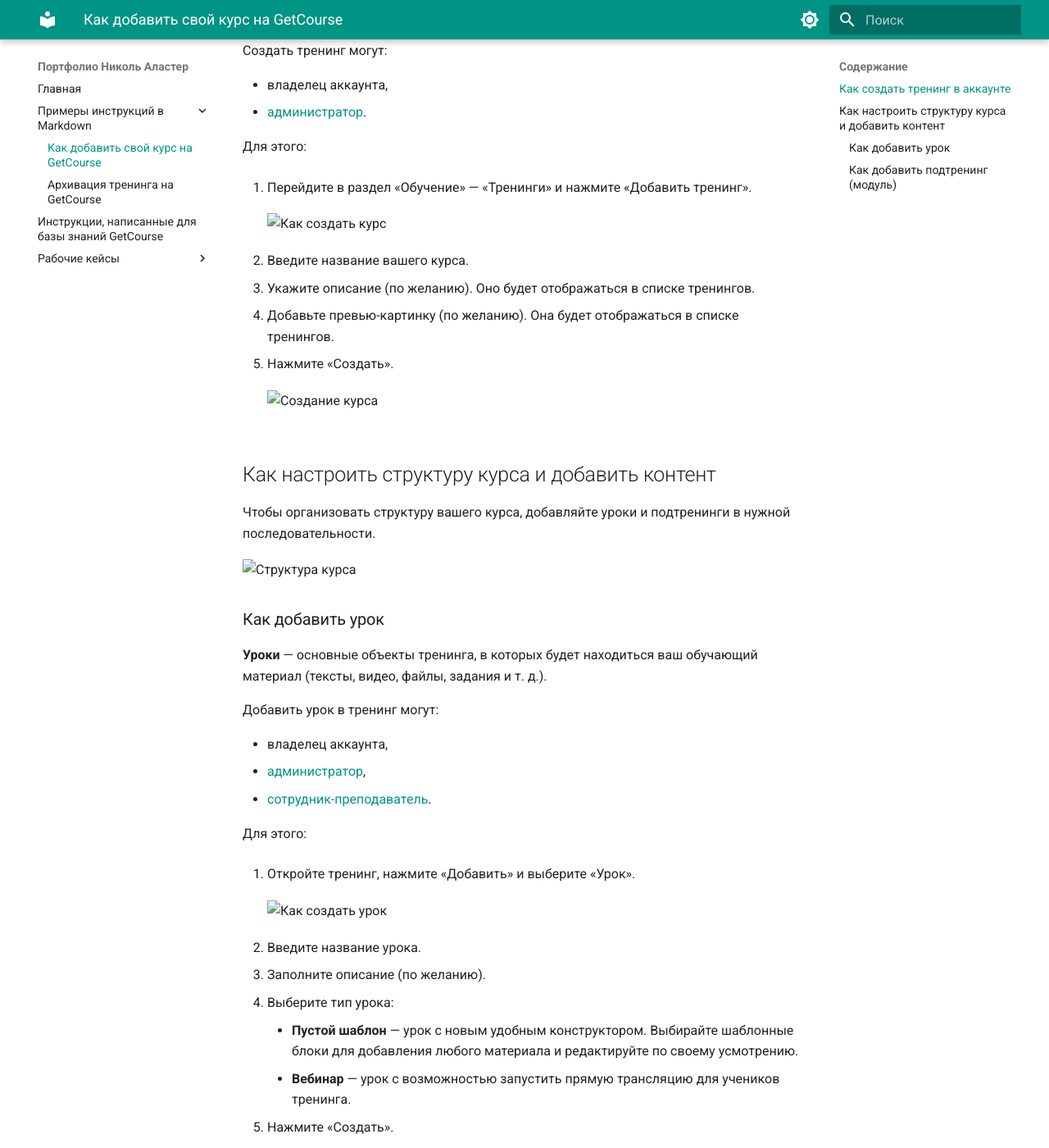
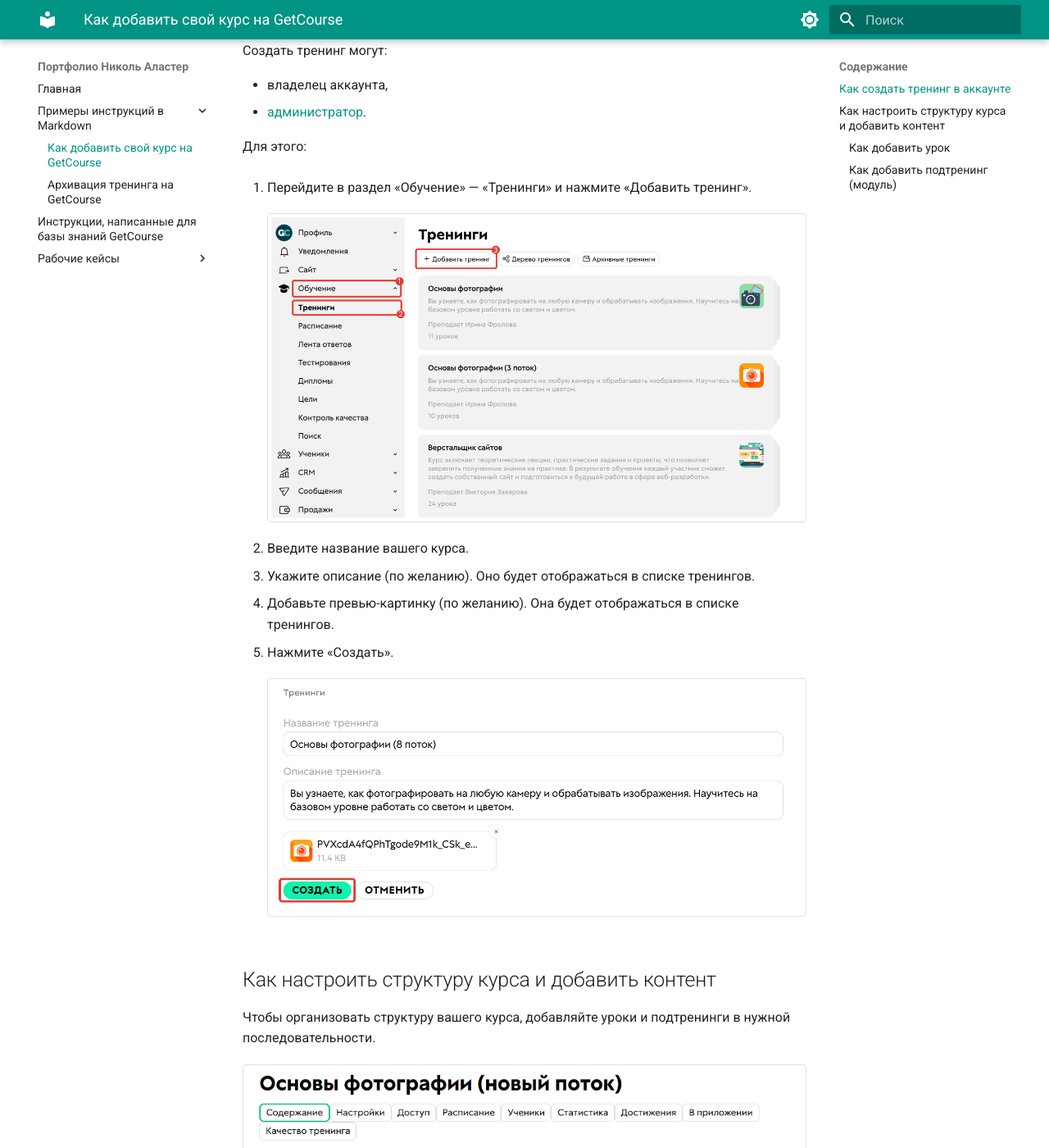
Before and after one commit to alaster-nikol/docs-of-Nikole, an MkDocs documentation site: the page built from docs/markdown/course.md, in a window 1280 px wide and 1400 px high, scrolled down 431 px. Shown: the whole window at 82% size. Built offline with MkDocs 1.6.1 and Material for MkDocs 9.7.7, drawn with Linux system fonts in a browser that asks for light colours; some of the changed text lies outside the part shown.

Commit message:
Поправила отображение изображений в HTML

```diff
--- a/docs/markdown/course.md
+++ b/docs/markdown/course.md
@@ -15,7 +15,7 @@
 
 1. Перейдите в раздел «Обучение» — «Тренинги» и нажмите «Добавить тренинг».
 
-    ![Как создать курс](/docs/480.png)
+    <img src="../images/480.png" class="border" alt="Как создать курс">
 
 2. Введите название вашего курса.
 
@@ -25,13 +25,13 @@
 
 5. Нажмите «Создать».
 
-    ![Создание курса](/docs/189.png)
+    <img src="../images/189.png" class="border" alt="Создание курса">
 
 ## Как настроить структуру курса и добавить контент
 
 Чтобы организовать структуру вашего курса, добавляйте уроки и подтренинги в нужной последовательности.
 
-![Структура курса](/docs/424.png)
+<img src="../images/424.png" class="border" alt="Структура курса">
 
 ### Как добавить урок
 
@@ -47,24 +47,23 @@
 
 1. Откройте тренинг, нажмите «Добавить» и выберите «Урок».
 
-    ![Как создать урок](/docs/240.png)
+    <img src="../images/240.png" class="border" alt="Как создать урок">
 
 2. Введите название урока.
 
 3. Заполните описание (по желанию).
 
 4. Выберите тип урока:
-
     * **Пустой шаблон** — урок с новым удобным конструктором. Выбирайте шаблонные блоки для добавления любого материала и редактируйте по своему усмотрению.
     * **Вебинар** — урок с возможностью запустить прямую трансляцию для учеников тренинга.
 
 5. Нажмите «Создать».
 
-    ![Создание урока](/docs/212.png)
+    <img src="../images/212.png" class="border" alt="Создание урока">
 
 После создания откроется редактор урока, в котором вы можете разместить любые обучающие материалы (тексты, изображения, файлы, видео и т.д.).
 
-![Редактор урока](/docs/290.png)
+<img src="../images/290.png" class="border" alt="Редактор урока">
 
 ### Как добавить подтренинг (модуль)
 
@@ -80,9 +79,9 @@
 !!! warning "Важно"
     Доступ к каждому подтренингу нужно настраивать отдельно внутри самого подтренинга на вкладке «Доступ». Если настроить доступ только в основном тренинге, а в подтренинге оставить стандартный способ по покупке, то ученики не увидят такой подтренинг после покупки основного тренинга.
 
-    Подробнее в инструкции [«Как настроить доступ к тренингу или подтренингу»](https://getcourse.ru/blog/276090)
+    Подробнее в инструкции [«Как настроить доступ к тренингу или подтренингу»](https://getcourse.ru/blog/276090).
 
-![Пример курса с подтренингами](/docs/143.png)
+<img src="../images/143.png" class="border" alt="Пример курса с подтренингами">
 
 Добавить подтренинг могут:
 
@@ -93,7 +92,7 @@
 
 1. Откройте тренинг, нажмите «Добавить» и выберите «Подтренинг».
 
-    ![Как создать подтренинг](/docs/160.png)
+    <img src="../images/160.png" class="border" alt="Как создать подтренинг">
 
 2. Введите название подтренинга.
 
@@ -105,15 +104,16 @@
 
 6. Нажмите «Создать».
 
-    ![Создание подтренинга](/docs/166.png)
+    <img src="../images/166.png" class="border" alt="Создание подтренинга">
 
 После создания откроется подтренинг с аналогичными настройками, как и в тренинге, т. е. при необходимости вы можете настроить в нем отдельное расписание, доступ и т. д.
 
-![Тренинг и подтренинг в аккаунте](/docs/181.png)
+<img src="../images/181.png" class="border" alt="Тренинг и подтренинг в аккаунте">
 
 !!! note "Обратите внимание"
     Максимальный уровень вложенности подтренингов — 10. Добавить/копировать/перенести подтренинг на 11 уровень нельзя.
 
-![Максимальная вложенность - 10](/docs/228.png)
+<img src="../images/228.png" class="border" alt="Максимальная вложенность - 10">
 
-Полную версию инструкции (без markdown) можно найти на GetCourse по ссылке [https://getcourse.ru/blog/1171225](https://getcourse.ru/blog/1171225).
+Полную версию инструкции (без markdown) можно найти на GetCourse по ссылке:
+[https://getcourse.ru/blog/1171225](https://getcourse.ru/blog/1171225).
--- a/docs/stylesheets/extra.css
+++ b/docs/stylesheets/extra.css
@@ -1,8 +1,18 @@
-img.border {
-  border: 1px solid #e0e0e0;
-  border-radius: 4px;
+/* Общие стили для всех изображений */
+.md-typeset img {
+  display: block;
   max-width: 100%;
   height: auto;
+  margin-top: 1.2em;
+  margin-bottom: 1.2em;
+}
+
+/* Стили для изображений с границей */
+.md-typeset img.border,
+img.border {
+  border: 1px solid #e0e0e0 !important;
+  border-radius: 4px !important;
+  padding: 4px !important;
 }
 
 /* Совет — ненавязчивый оранжевый */
@@ -32,21 +42,3 @@
   border-color: #047857 !important;
   color: #065f46 !important;
 }
-
-/* Единообразные отступы вокруг изображений */
-.md-typeset img {
-  display: block;
-  margin-top: 1.2em;
-  margin-bottom: 1.2em;
-}
-
-/* Если используете класс border — тоже задайте отступы */
-.md-typeset img.border {
-  border: 1px solid #e0e0e0;
-  border-radius: 4px;
-  max-width: 100%;
-  height: auto;
-  /* Отступы уже заданы выше, но можно уточнить: */
-  margin-top: 1.2em;
-  margin-bottom: 1.2em;
-}
--- a/mkdocs.yml
+++ b/mkdocs.yml
@@ -21,9 +21,7 @@
       toggle:
         icon: material/brightness-4
         name: Переключить на светлую тему
-
   language: ru # Язык
-
   features:
     - navigation.path
     - navigation.instant
```
Also changed, not shown: docs/markdown/images/143.png (renamed from docs/143.png), docs/markdown/images/160.png (renamed from docs/160.png), docs/markdown/images/166.png (renamed from docs/166.png), docs/markdown/images/181.png (renamed from docs/181.png), docs/markdown/images/189.png (renamed from docs/189.png), docs/markdown/images/212.png (renamed from docs/212.png), docs/markdown/images/228.png (renamed from docs/228.png), docs/markdown/images/240.png (renamed from docs/240.png), docs/markdown/images/290.png (renamed from docs/290.png), docs/markdown/images/424.png (renamed from docs/424.png), docs/markdown/images/480.png (renamed from docs/480.png).
